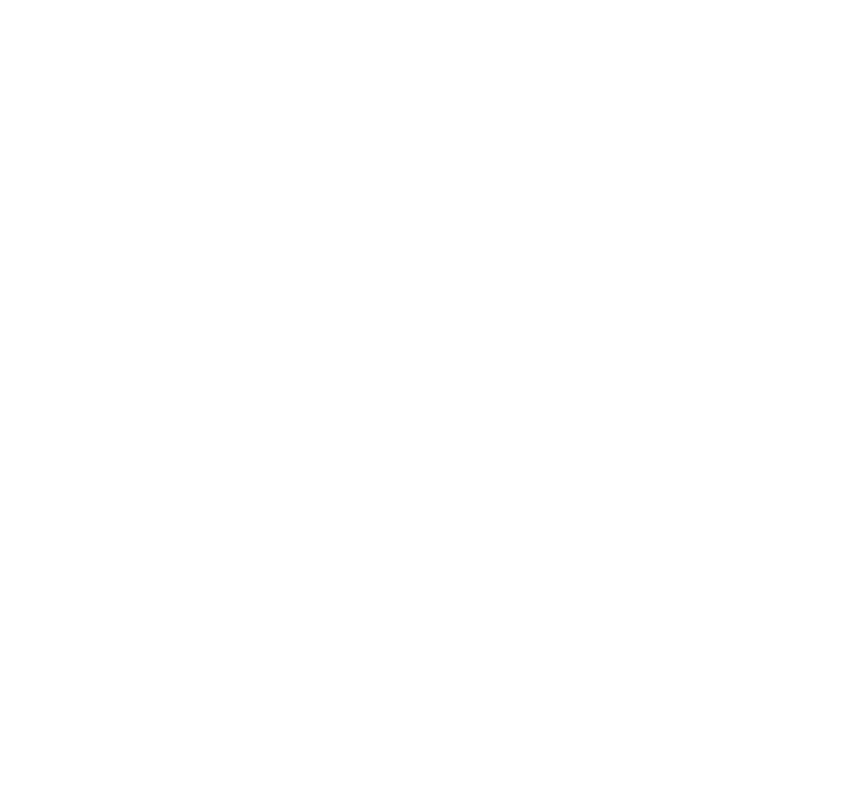
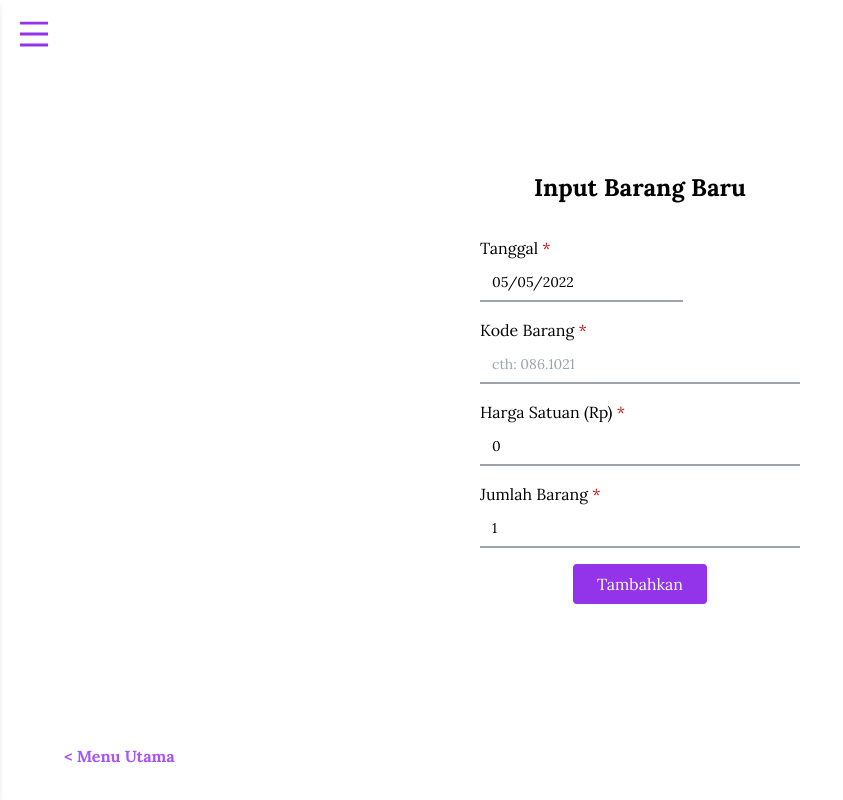
Before and after one commit to alifadwitiyap/online-store-digital-records, a React (Create React App) app in the folder clientv2/: page /input-barang-jual in a window 1280 px wide. Before the commit this address had no page. Shown: the whole page, without its empty margins (0-843 px from the left). Built offline with nearby package versions, Linux system fonts and the light colour scheme; sample sign-in values are in the browser's storage.

Commit message:
Add InputBarangTerjual

```diff
--- a/clientv2/src/App.js
+++ b/clientv2/src/App.js
@@ -3,6 +3,7 @@
 import Home from './pages/Home';
 import Login from './pages/Login';
 import InputBarangBaru from './pages/InputBarangBaru';
+import InputBarangTerjual from './pages/InputBarangTerjual';
 import './index.css';
 import 'react-toastify/dist/ReactToastify.css';
 
@@ -14,6 +15,7 @@
           <Route path="/" element={<Home />} />
           <Route path="/login" element={<Login />} />
           <Route path="/input-barang-baru" element={<InputBarangBaru />} />
+          <Route path="/input-barang-jual" element={<InputBarangTerjual />} />
         </Routes>
       </BrowserRouter>
       <ToastContainer />
--- /dev/null
+++ b/clientv2/src/pages/InputBarangTerjual.jsx
@@ -0,0 +1,138 @@
+import { useEffect, useState } from 'react';
+import Title from '../components/Title';
+import Sidebar from '../components/Sidebar';
+import DatePicker from 'react-datepicker';
+import 'react-datepicker/dist/react-datepicker.css';
+import useAuth from '../utils/useAuth';
+import { convertDateToString } from '../utils/dateConversion';
+import Axios from '../utils/axios';
+import { useSelector } from 'react-redux';
+import { notifyError, notifySuccess } from '../utils/notify';
+import BackToMenu from '../components/BackToMenu';
+
+function InputBarangTerjual() {
+  const [auth, isAuthenticated] = useAuth();
+  const [formData, setFormData] = useState({
+    tanggal: new Date(),
+    id_barang: '',
+    jumlah_dijual: 1,
+    harga_jual: 0,
+  });
+  const [isLoading, setIsLoading] = useState(false);
+
+  const { token } = useSelector((state) => state.user);
+
+  useEffect(() => {
+    auth();
+    if (!isAuthenticated) return;
+  }, [auth, isAuthenticated]);
+
+  const onFieldChange = (e) => {
+    let val = e.target.value;
+    if (e.target.type === 'number') val = parseInt(val);
+
+    setFormData((prev) => ({
+      ...prev,
+      [e.target.name]: val,
+    }));
+  };
+
+  const handleSubmit = async (e) => {
+    e.preventDefault();
+    setIsLoading(true);
+    try {
+      const data = {
+        ...formData,
+        tanggal: convertDateToString(formData.tanggal),
+      };
+      console.log(data);
+      await Axios.post('/barang/Penjualan', data, {
+        headers: {
+          Authorization: `Bearer ${token}`,
+        },
+      });
+      notifySuccess('Data berhasil ditambah');
+    } catch (error) {
+      notifyError('Data barang gagal diinput');
+    }
+    setIsLoading(false);
+  };
+
+  return (
+    <>
+      <Sidebar />
+      <div className="flex flex-col gap-5 justify-center items-center h-screen">
+        <div className="w-4/5 lg:w-1/4 mb-6">
+          <Title className="text-2xl text-black mb-8">Input Barang Baru</Title>
+          <form onSubmit={handleSubmit} className="flex flex-col items-center">
+            <div className="mb-4 w-full">
+              <label className="block mb-1">
+                Tanggal <span className="text-red-700">*</span>
+              </label>
+              <DatePicker
+                className="input-field"
+                selected={formData.tanggal}
+                onChange={(tanggal) =>
+                  setFormData((prev) => ({ ...prev, tanggal }))
+                }
+              />
+            </div>
+            <div className="mb-4 w-full">
+              <label className="block mb-1">
+                Kode Barang <span className="text-red-700">*</span>
+              </label>
+              <input
+                type="text"
+                name="id_barang"
+                className="input-field"
+                value={formData.id_barang}
+                placeholder="cth: 086.1021"
+                onChange={onFieldChange}
+              />
+            </div>
+            <div className="mb-4 w-full">
+              <label className="block mb-1">
+                Harga Satuan (Rp) <span className="text-red-700">*</span>
+              </label>
+              <input
+                type="number"
+                name="harga_jual"
+                className="input-field"
+                value={formData.harga_jual}
+                placeholder="cth: 100.000"
+                onChange={onFieldChange}
+                min="0"
+              />
+            </div>
+            <div className="mb-4 w-full">
+              <label className="block mb-1">
+                Jumlah Barang <span className="text-red-700">*</span>
+              </label>
+              <input
+                type="number"
+                name="jumlah_dijual"
+                className="input-field"
+                value={formData.jumlah_dijual}
+                placeholder="cth: 2"
+                onChange={onFieldChange}
+                min="1"
+              />
+            </div>
+            {isLoading ? (
+              <button type="button" className="btn">
+                loading...
+              </button>
+            ) : (
+              <button type="submit" className="btn">
+                Tambahkan
+              </button>
+            )}
+          </form>
+          <BackToMenu />
+        </div>
+      </div>
+    </>
+  );
+}
+
+export default InputBarangTerjual;
```
